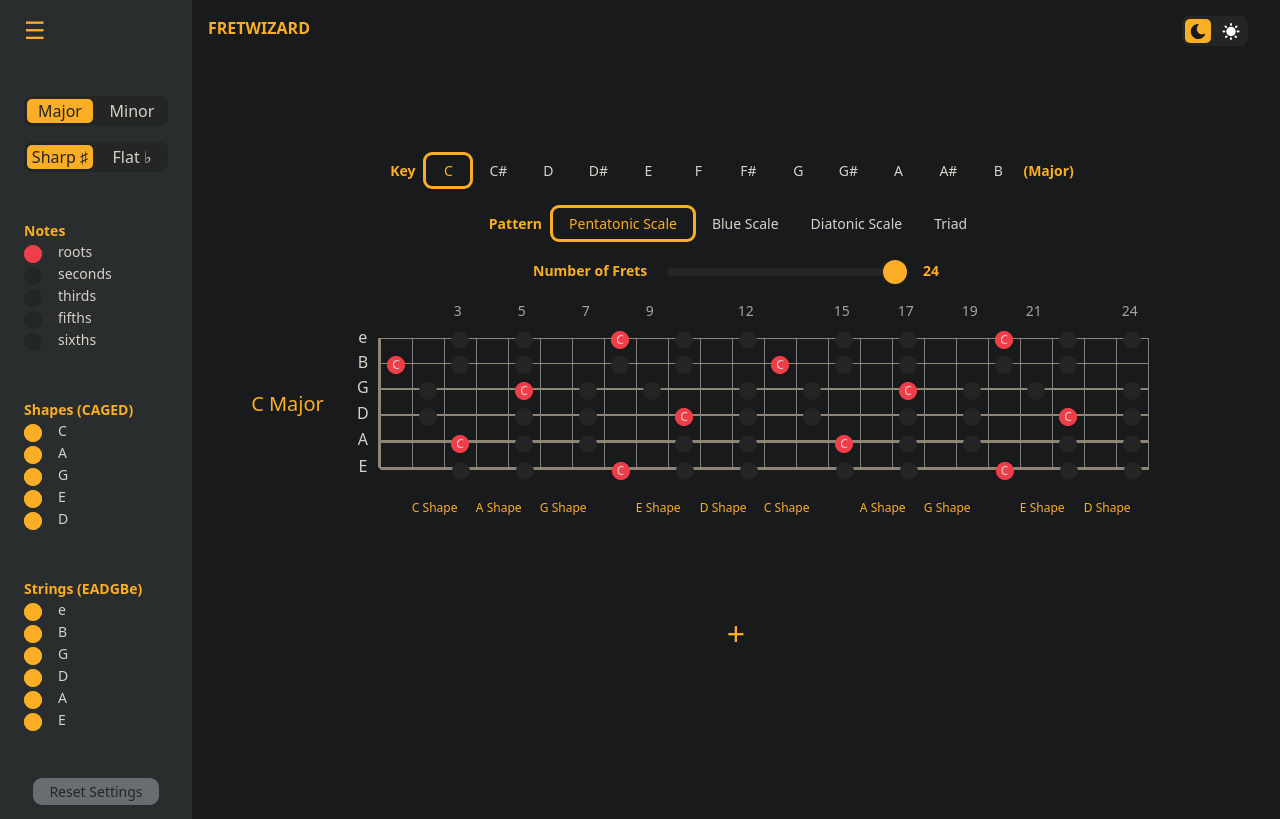
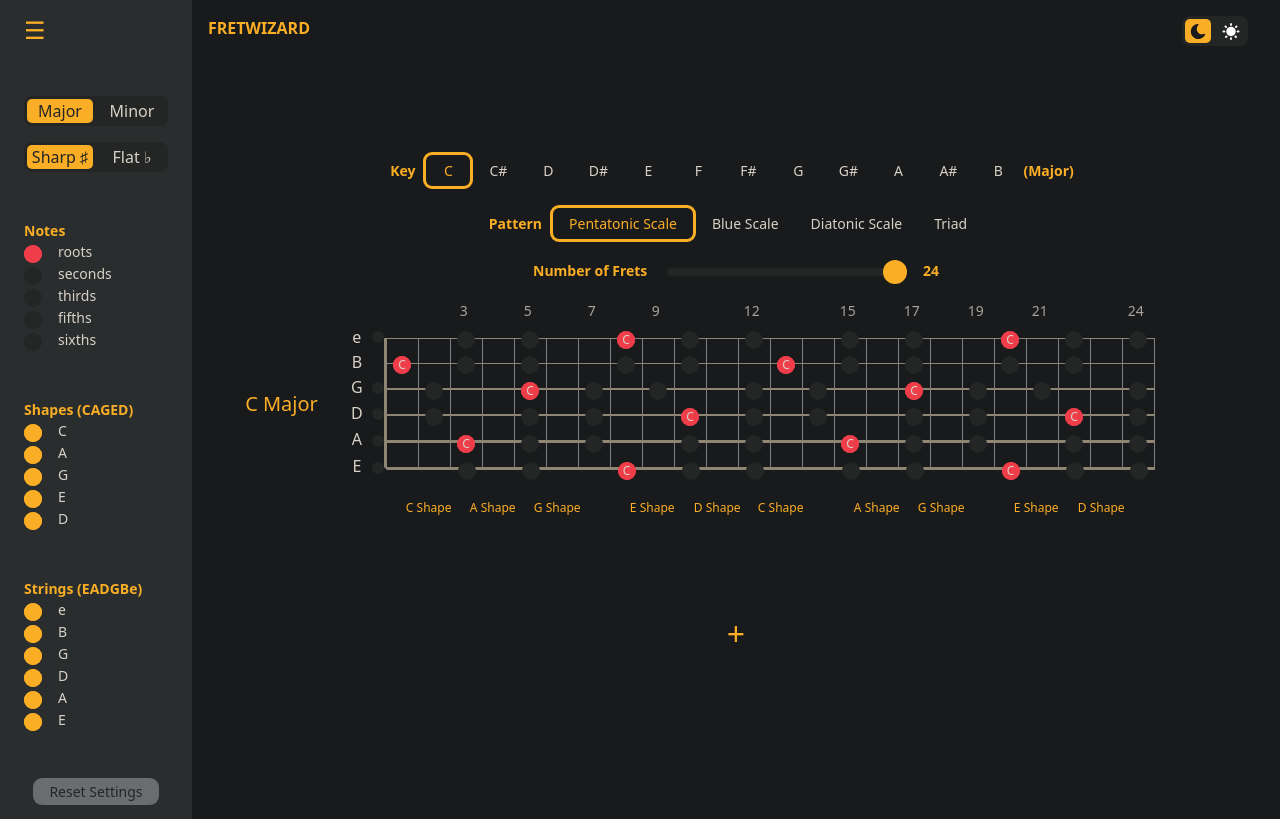
Before and after one commit to DevJhom/fret-wizard, a Vue app: page / in a window 1280 px wide. Built offline with nearby package versions, Linux system fonts and the light colour scheme.

Commit message:
add open positions

```diff
--- a/src/assets/scss/notes-input.scss
+++ b/src/assets/scss/notes-input.scss
@@ -25,6 +25,16 @@
     border-radius: 50%;
     transform: scale(0);
     // transition: transform 0.5s ease;
+}
+
+.notes.open-note .checkbox__checkmark {
+    height: 12px;
+    width: 12px;
+}
+
+.notes.open-note .checkbox__checkmark::after {
+    height: 12px;
+    width: 12px;
 }
 
 .notes .note-names {
--- a/src/components/MyFretboard.vue
+++ b/src/components/MyFretboard.vue
@@ -43,14 +43,6 @@ const fretIndicator = new Array(24);
             <!-- Strings -->
             <div class="d-flex text-nowrap w-75">
                 <div class="d-inline-block string-name">e</div>
-                <!-- Open Positions (To be implemented later) -->
-                <!-- <div class="d-inline-block">
-                    <label class="notes small">
-                        <input type="checkbox" v-model="E[2]"/>
-                            <div class="checkbox__checkmark">
-                        </div>
-                    </label>
-                </div> -->
                 <div class="fret-start string-e">
                     <MyString
                         :string-name="'e'"
@@ -180,6 +172,7 @@ const fretIndicator = new Array(24);
     min-width: 30px;
     max-width: 30px;
     margin-top: -13px;
+    margin-right: 12px;
 }
 
 .fret-start {
--- a/src/components/MyString.vue
+++ b/src/components/MyString.vue
@@ -48,9 +48,27 @@ const currentHighlightCAGED = computed(() => {
     return Object.keys(props.currentCAGED).filter(key => props.currentCAGED[key]);
 })
 
+const openIndex = 11; //equivalent note to the open position
 </script>
 
 <template>
+    <div class="d-inline-block open-position">
+        <label class="notes open-note">
+            <input type="checkbox" v-model="stringData[openIndex]"/>
+            <div class="checkbox__checkmark"
+                :class="{
+                            'root-note': props.currentHighlightNotes.includes('roots') ? xRoots?.includes(openIndex + 1) && isStringActive && isCAGED(openIndex, stringName, props.currentKey, props.currentTonality, currentHighlightCAGED): '',
+                            'second': props.currentHighlightNotes.includes('seconds') ? xSeconds?.includes(openIndex + 1) && isStringActive && isCAGED(openIndex, stringName, props.currentKey, props.currentTonality, currentHighlightCAGED): '',
+                            'third': props.currentHighlightNotes.includes('thirds') ? xThirds?.includes(openIndex + 1) && isStringActive && isCAGED(openIndex, stringName, props.currentKey, props.currentTonality, currentHighlightCAGED): '',
+                            'fourth': props.currentHighlightNotes.includes('fourths') ? xFourths?.includes(openIndex + 1) && isStringActive && isCAGED(openIndex, stringName, props.currentKey, props.currentTonality, currentHighlightCAGED): '',
+                            'fifth': props.currentHighlightNotes.includes('fifths') ? xFifths?.includes(openIndex + 1) && isStringActive && isCAGED(openIndex, stringName, props.currentKey, props.currentTonality, currentHighlightCAGED): '',
+                            'sixth': props.currentHighlightNotes.includes('sixths') ? xSixths?.includes(openIndex + 1) && isStringActive && isCAGED(openIndex, stringName, props.currentKey, props.currentTonality, currentHighlightCAGED): '',
+                            'seventh': props.currentHighlightNotes.includes('sevenths') ? xSevenths?.includes(openIndex + 1) && isStringActive && isCAGED(openIndex, stringName, props.currentKey, props.currentTonality, currentHighlightCAGED): '',
+                            'blue': props.currentHighlightNotes.includes('blues') ? xBlues?.includes(openIndex + 1) && isStringActive && isCAGED(openIndex, stringName, props.currentKey, props.currentTonality, currentHighlightCAGED): '',
+                        }">
+            </div>
+        </label>
+    </div>
     <div v-for="(_, index) in stringData" :key="index" class="d-inline-block" :class="{'fret': index < fretAmount}" :style="{ 'border-right': isLastString ? 'none' : '' }">
         <label v-if="index < fretAmount" class="notes">
             <input type="checkbox" v-model="stringData[index]"/>
@@ -80,6 +98,11 @@ const currentHighlightCAGED = computed(() => {
 
 
 <style scoped lang="scss">
+.open-position {
+    position: absolute;
+    margin-left: -15px;
+}
+
 .fret {
     min-width: 2rem;
     max-width: 50px;
```
